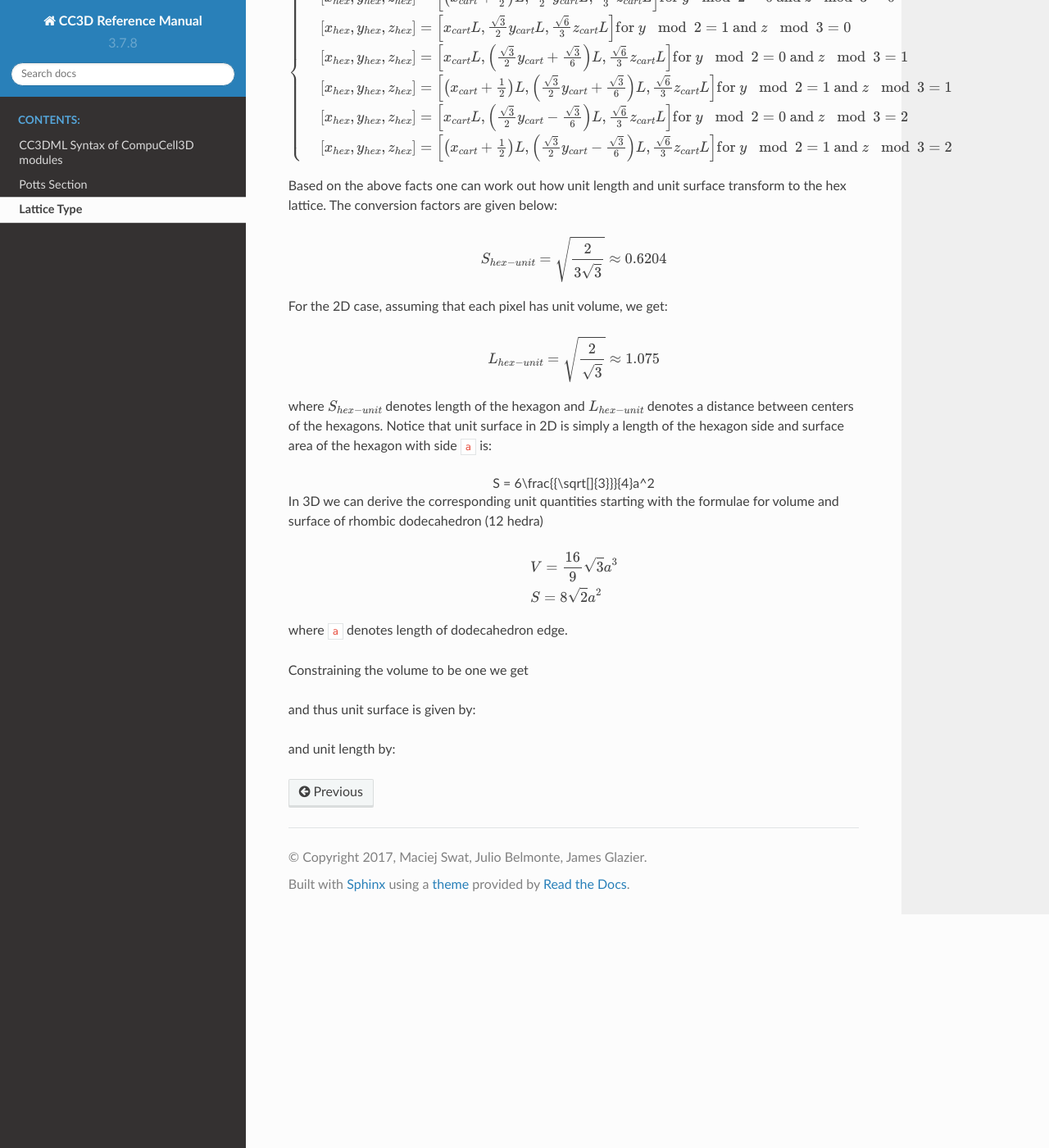
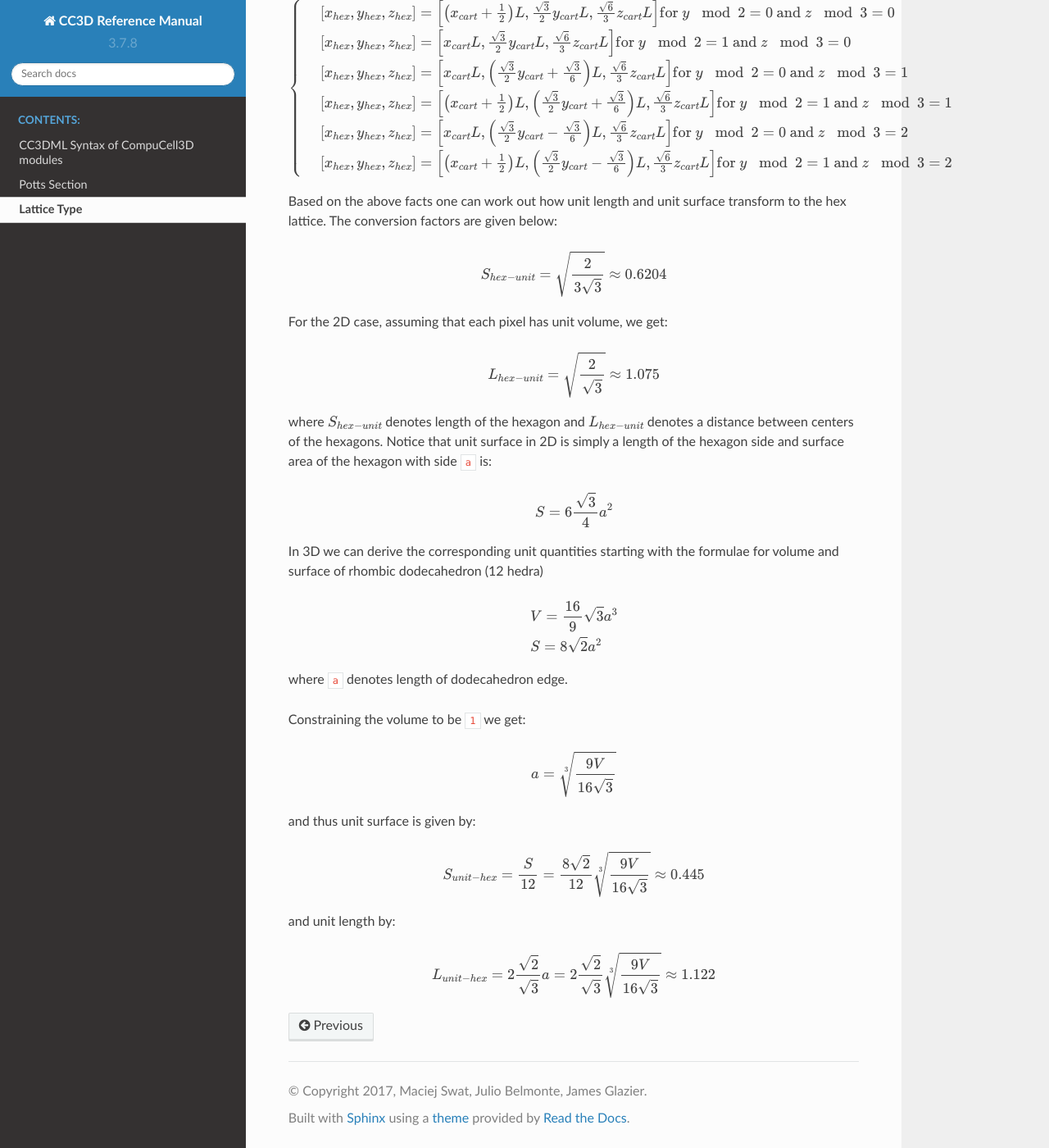
Before and after one commit to CompuCell3D/CompuCell3DReferenceManual, a Sphinx documentation site: the page built from docs/lattice_type.rst, in a window 1280 px wide and 1400 px high, scrolled down 708 px. Shown: the whole window at 82% size. Built offline with Sphinx 7.4.7 and the Read the Docs theme 2.0.0, drawn with Linux system fonts in a browser that asks for light colours; some of the changed text lies outside the part shown.

Commit message:
edited lattice type

```diff
--- a/docs/lattice_type.rst
+++ b/docs/lattice_type.rst
@@ -12,6 +12,7 @@ derivations can be found in “Introduction to Hexagonal Lattices”
 available from `http://www.compucell3d.org/BinDoc/cc3d_binaries/Manuals/HexagonalLattice.pdf <http://www.compucell3d.org/BinDoc/cc3d_binaries/Manuals/HexagonalLattice.pdf>`__
 
 To enable hexagonal lattice you need to put
+
 .. code-block:: xml
 
     <LatticeType>Hexagonal</LatticeType>
@@ -71,7 +72,9 @@ is:
 .. math::
    :nowrap:
 
-   S = 6\frac{{\sqrt[]{3}}}{4}a^2
+   \begin{eqnarray}
+      S = 6\frac{{\sqrt[]{3}}}{4}a^2
+   \end{eqnarray}
 
 In 3D we can derive the corresponding unit quantities starting with the
 formulae for volume and surface of rhombic dodecahedron (12 hedra)
@@ -86,8 +89,30 @@ formulae for volume and surface of rhombic dodecahedron (12 hedra)
 
 where ``a`` denotes length of dodecahedron edge.
 
-Constraining the volume to be one we get
+Constraining the volume to be ``1`` we get:
+
+.. math::
+   :nowrap:
+
+   \begin{eqnarray}
+      a = \sqrt[3]{\frac{9V}{16\sqrt[]{3}}}
+   \end{eqnarray}
+
 
 and thus unit surface is given by:
 
+.. math::
+   :nowrap:
+
+   \begin{eqnarray}
+      S_{unit-hex} = \frac{S}{12} = \frac{8\sqrt[]{2}}{12}\sqrt[3]{\frac{9V}{16\sqrt[]{3}}}\approx 0.445
+   \end{eqnarray}
+
 and unit length by:
+
+.. math::
+   :nowrap:
+
+   \begin{eqnarray}
+      L_{unit-hex} = 2\frac{\sqrt[]{2}}{\sqrt[]{3}}a = 2\frac{\sqrt[]{2}}{\sqrt[]{3}} \sqrt[3]{\frac{9V}{16\sqrt[]{3}}}\approx 1.122
+   \end{eqnarray}
```
